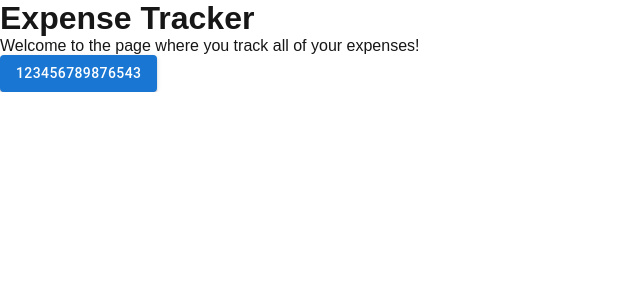
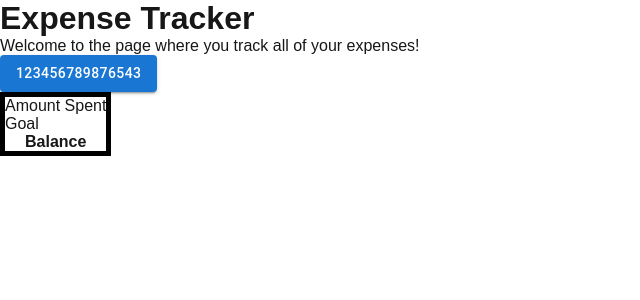
Before and after one commit to TexasR3X/expense-tracker, a Next.js app: page /home in a window 1280 px wide. Shown: the top 300 px of the page, without its empty margins (0-640 px from the left). Built offline with nearby package versions, Linux system fonts and the light colour scheme; no server answers.

Commit message:
SCSS added

```diff
--- a/src/app/home/page.js
+++ b/src/app/home/page.js
@@ -5,6 +5,7 @@ import { collection, addDoc, getDocs, doc, getDoc, setDoc } from "firebase/fires
 import { addUserChangeListener, db, user2 } from "@/services/firebase";
 import { getCategoryData } from "@/services/database";
 import { Button } from "@mui/material";
+import ExpCard from "@/components/ExpCard";
 
 export default function Home() {
     const user = useContext(FirebaseAuthContext);
@@ -110,6 +111,10 @@ export default function Home() {
             >
                 123456789876543
             </Button>
+
+            <ExpCard>
+
+            </ExpCard>
         </div>
     );
 }
--- a/src/app/layout.js
+++ b/src/app/layout.js
@@ -1,5 +1,5 @@
 import localFont from "next/font/local";
-import "./globals.css";
+import "./styles/globals.css";
 import FirebaseAuthProvider from "@/contexts/FirebaseAuthContext";
 import CredsProvider from "@/contexts/CredsContext";
 
--- a/src/app/globals.css
+++ b/src/app/styles/globals.css
@@ -9,9 +9,7 @@
     --foreground: #ededed;
   }
 }
-
-html,
-body {
+html, body {
   max-width: 100vw;
   overflow-x: hidden;
 }
@@ -45,8 +43,13 @@ a {
   padding: 1.5rem;
 }
 
+.exp-card table {
+  border-collapse: collapse;
+  border: 5px solid #000;
+}
+
 @media (prefers-color-scheme: dark) {
   html {
     color-scheme: dark;
   }
-}
+}/*# sourceMappingURL=globals.css.map */
--- /dev/null
+++ b/src/app/styles/globals.scss
@@ -0,0 +1,56 @@
+:root {
+    --background: #ffffff;
+    --foreground: #171717;
+}
+
+@media (prefers-color-scheme: dark) {
+    :root {
+        --background: #0a0a0a;
+        --foreground: #ededed;
+    }
+}
+
+html, body {
+    max-width: 100vw;
+    overflow-x: hidden;
+}
+
+body {
+    color: var(--foreground);
+    background: var(--background);
+    font-family: Arial, Helvetica, sans-serif;
+    -webkit-font-smoothing: antialiased;
+    -moz-osx-font-smoothing: grayscale;
+}
+
+* {
+    box-sizing: border-box;
+    padding: 0;
+    margin: 0;
+}
+
+a {
+    color: inherit;
+    text-decoration: none;
+}
+
+.modal-box {
+    position: fixed;
+    left: 3rem;
+    /* left: 50%; */
+    /* transform: translate(-200px, -200px); */
+    width: 800px;
+    background-color: #fff;
+    padding: 1.5rem;
+}
+
+.exp-card table {
+    border-collapse: collapse;
+    border: 5px solid #000;
+}
+
+@media (prefers-color-scheme: dark) {
+    html {
+        color-scheme: dark;
+    }
+}
```
Also changed, not shown: 1 other file (tests, documents, lock files or other folders).
